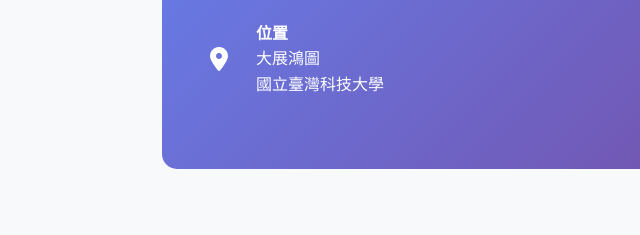
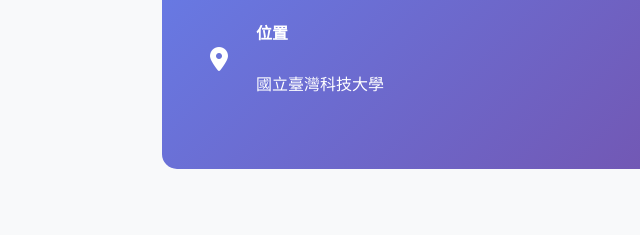
Before and after one commit to robert81817-git/robert81817-git.github.io, a plain HTML site: page index.html in a window 1280 px wide. Shown: the part 3560-3795 px from the top of the page, 110-750 px from the left. Drawn offline with nearby package versions, Linux system fonts and the light colour scheme.

Commit message:
Update index.html

```diff
--- a/index.html
+++ b/index.html
@@ -164,7 +164,7 @@
             about: "別墅裡面唱歌，水池裡面銀龍魚",
             contactEmail: "robert81817@gmail.com",
             phone: "886-2-xxxx-xxxx",
-            location: "大展鴻圖 <br>國立臺灣科技大學"
+            location: "<br>國立臺灣科技大學"
         };
         // ====== 使用者資料區域結束 ======
 
```
